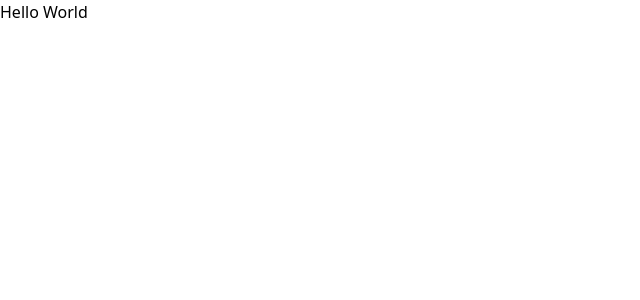
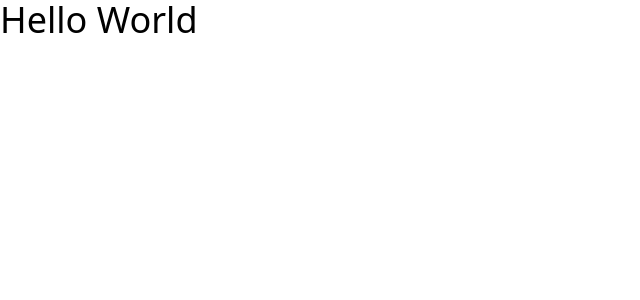
Before and after one commit to Ayuse/wired, a Next.js app: page / in a window 1280 px wide. Shown: the top 300 px of the page, without its empty margins (0-640 px from the left). Built offline with nearby package versions, Linux system fonts and the light colour scheme.

Commit message:
update home

```diff
--- a/app/page.tsx
+++ b/app/page.tsx
@@ -1,3 +1,7 @@
 export default function Home() {
-  return <div className="bg-white text-black">Hello World</div>;
+  return (
+    <div className="bg-white text-black h-full w-full flex items-center content-center text-4xl">
+      Hello World
+    </div>
+  );
 }
```
